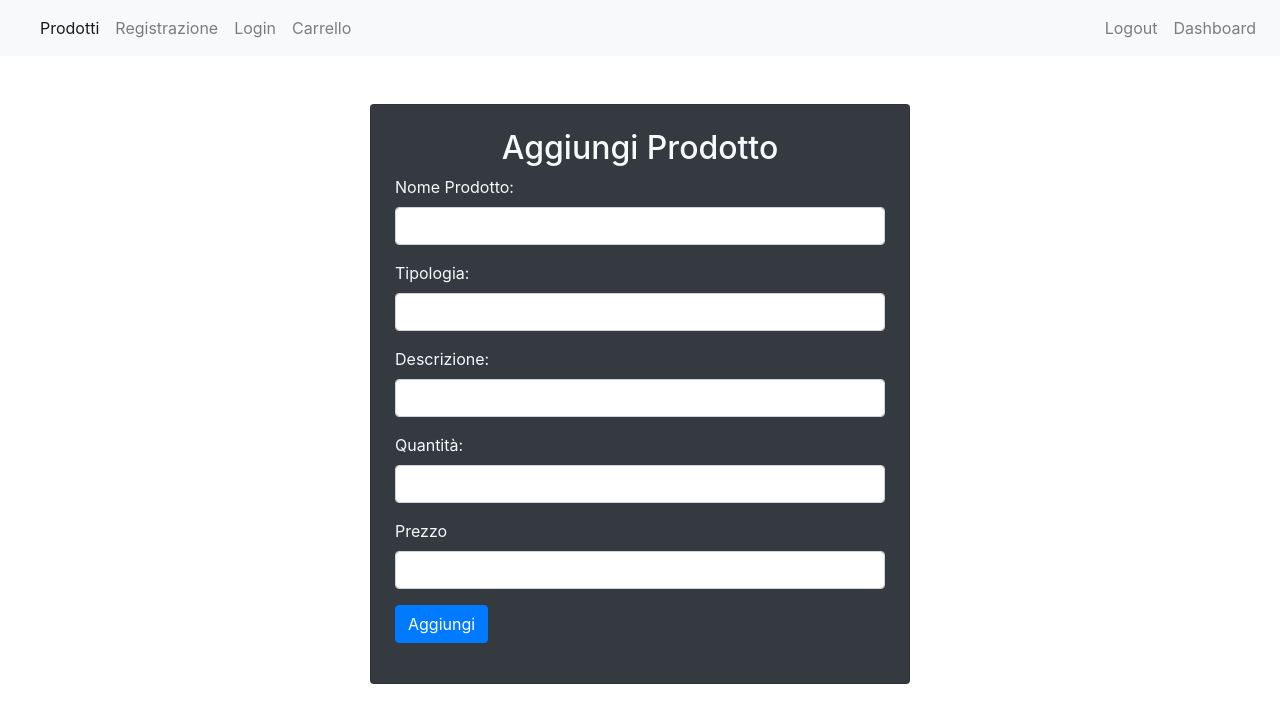
After one commit to Mirrko01/progettoISW, a Django app: page /aggiungi_prodotto in a window 1280 px wide. The commit adds this page. Shown: the top 723 px of the page. Run offline with Django 4.2, Linux system fonts and the light colour scheme; a user stored in the database is signed in; some libraries are stand-ins or nearby versions.

Commit message:
Implementazione form aggiunta prodotto
Implementazione della pagina di aggiunta e modifica del prodotto da parte degli admin

```diff
--- /dev/null
+++ b/Ecommerce/StoreManager/templates/StoreManager/aggiungiProdotto.html
@@ -0,0 +1,43 @@
+{% extends './base.html' %}
+
+{% block main %}
+
+
+  <div class="container mt-5">
+    <div class="row justify-content-center">
+      <div class="col-md-6">
+        <div class="card bg-dark text-light p-4">
+          <h2 class="text-center">Aggiungi Prodotto</h2>
+          <form method="post">
+            {% csrf_token %}
+            {{ form }}
+            <div class="form-group">
+              <label for="nomeProdotto">Nome Prodotto:</label>
+              <input type="text" name="nomeProdotto" id="nomeProdotto" class="form-control">
+            </div>
+            <div class="form-group">
+              <label for="tipologia">Tipologia:</label>
+              <input type="text" name="tipologia" id="tipologia" class="form-control">
+            </div>
+            <div class="form-group">
+                <label for="descrizione">Descrizione:</label>
+                <input type="text" name="descrizione" id="descrizione" class="form-control">
+              </div>
+              <div class="form-group">
+                <label for="quantita">Quantità:</label>
+                <input type="number" name="quantita" id="quantita" class="form-control">
+              </div>
+              <div class="form-group">
+                <label for="prezzo">Prezzo</label>
+                <input type="number" name="prezzo" id="prezzo" class="form-control">
+              </div>
+            <button type="submit" class="btn btn-primary">Aggiungi</button>
+          </form>
+        </div>
+      </div>
+    </div>
+  </div>
+
+
+
+{% endblock %}
--- a/Ecommerce/StoreManager/templates/StoreManager/base.html
+++ b/Ecommerce/StoreManager/templates/StoreManager/base.html
@@ -25,7 +25,10 @@
             </div>
             <div class="navbar-nav ml-auto">
                 <a class="nav-item nav-link" href="/logout">Logout</a>
-                <a class="nav-item nav-link" href="/admin">Admin</a>
+                {% if user.is_staff %}
+                    <a class="nav-item nav-link" href="/dashboard">Dashboard</a>
+                {% endif %}
+
             </div>
         </div>
     </nav>
--- a/Ecommerce/StoreManager/templates/StoreManager/prodotti.html
+++ b/Ecommerce/StoreManager/templates/StoreManager/prodotti.html
@@ -32,6 +32,9 @@
                         <th>Prezzo</th>
                         <th>Quantità</th>
                         <th>Azione</th>
+                        {% if user.is_staff %}
+                        <th>Modifica</th>
+                        {% endif %}
                     </tr>
                 </thead>
                 <tbody>
@@ -44,6 +47,9 @@
                             <td>{{ prodotto.prezzo }}</td>
                             <td>{{ prodotto.quantita}}</td>
                             <td><a href="{% url 'aggiungi_al_carrello' prodotto.id %}">Aggiungi</a></td>
+                            {% if user.is_staff %}
+                                <td><a href="{% url 'modifica_prodotto' prodotto.id %}">Modifica</a></td>
+                            {% endif %}
                         </tr>
                     {% endfor %}
 
--- a/Ecommerce/StoreManager/urls.py
+++ b/Ecommerce/StoreManager/urls.py
@@ -17,6 +17,12 @@ urlpatterns = [
     path("checkout/", views.checkout, name="checkout"),
     path("effettua_ordine/", views.effettua_ordine, name="effettua_ordine"),
     path("dashboard/", views.dashboard, name="dashboard"),
+    path("aggiungi_prodotto", views.aggiungi_prodotto, name="aggiungi_prodotto"),
+    path('modifica_prodotto/<int:prodotto_id>/',
+         views.modifica_prodotto, name='modifica_prodotto'),
+    path('elimina_prodotto/<int:prodotto_id>/',
+         views.elimina_prodotto, name="elimina_prodotto"),
+
 
 
 ]
--- a/Ecommerce/StoreManager/views.py
+++ b/Ecommerce/StoreManager/views.py
@@ -209,3 +209,56 @@ def dashboard(request):
     total_sales = sum(ordine.importo_totale for ordine in ordini)
 
     return render(request, './StoreManager/dashboard.html', {'ordini': ordini, 'total_sales': total_sales})
+
+
+@user_passes_test(is_admin, login_url='login')
+def aggiungi_prodotto(request):
+    if request.method == "POST":
+        nomeProdotto = request.POST['nomeProdotto']
+        tipologia = request.POST['tipologia']
+        descrizione = request.POST['descrizione']
+        quantita = request.POST['quantita']
+        prezzo = request.POST['prezzo']
+
+        # Utilizza il metodo create per creare un'istanza di Prodotto
+        prodotto = Prodotto.objects.create(
+            nome_prodotto=nomeProdotto,
+            tipologia=tipologia,
+            descrizione=descrizione,
+            quantita=quantita,
+            prezzo=prezzo
+        )
+
+        # Salva l'istanza di Prodotto nel database
+        prodotto.save()
+        messages.success(request, 'Prodotto aggiunto alla lista!')
+    return render(request, "./StoreManager/aggiungiProdotto.html")
+
+
+@user_passes_test(is_admin, login_url='login')
+def modifica_prodotto(request, prodotto_id):
+    prodotto = get_object_or_404(Prodotto, pk=prodotto_id)
+
+    # Se il form è stato inviato, processa le modifiche
+    if request.method == "POST":
+        prodotto.nome_prodotto = request.POST.get('nome_prodotto')
+        prodotto.tipologia = request.POST.get('tipologia')
+        prodotto.descrizione = request.POST.get('descrizione')
+        prodotto.quantita = request.POST.get('quantita')
+        prodotto.prezzo = request.POST.get('prezzo')
+
+        prodotto.save()
+
+        messages.success(request, 'Prodotto modificato con successo!')
+        return redirect('prodotti')
+
+    return render(request, './StoreManager/modificaProdotto.html', {'prodotto': prodotto})
+
+
+@user_passes_test(is_admin, login_url='login')
+def elimina_prodotto(request, prodotto_id):
+    prodotto = get_object_or_404(Prodotto, pk=prodotto_id)
+
+    prodotto.delete()
+    messages.success(request, 'Prodotto eliminato con successo!')
+    return redirect('prodotti')
```
Also changed, not shown: Ecommerce/StoreManager/templates/StoreManager/modificaProdotto.html (added, +39 -0 lines), Ecommerce/db.sqlite3.
